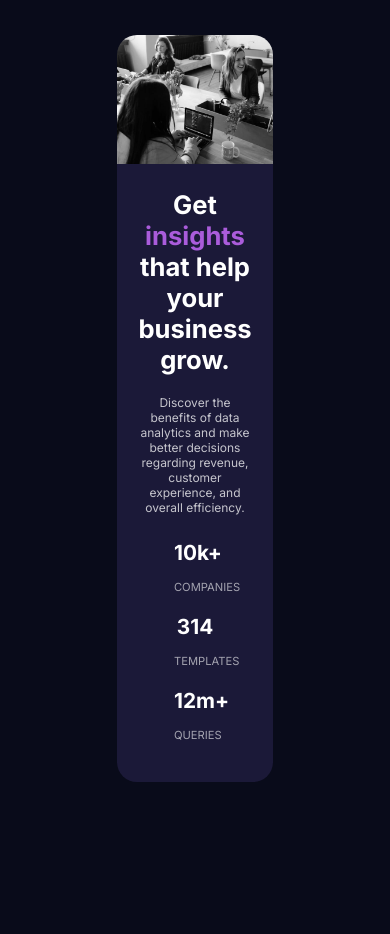
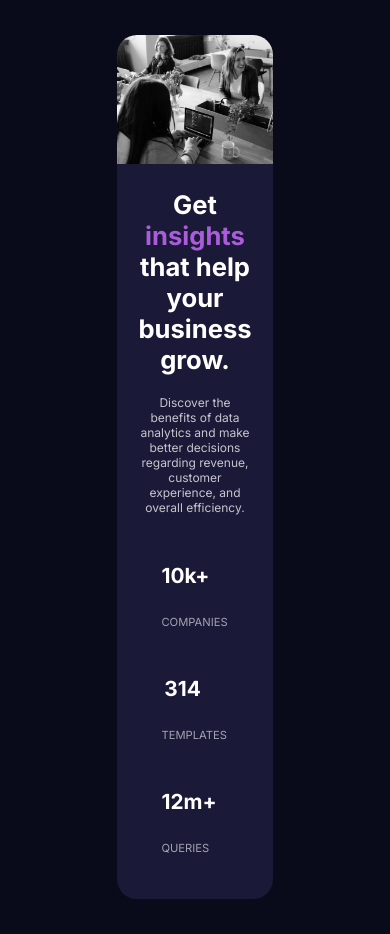
Before and after one commit to distephano30/stats-preview-card-component-main, a plain HTML site: page index.html in a window 390 px wide. Before the commit the page ends 844 px from the top, so only its background shows below. Drawn offline with Linux system fonts and the light colour scheme.

Commit message:
Update style.css

```diff
--- a/style.css
+++ b/style.css
@@ -30,7 +30,7 @@ img{
   width: 100%;
   padding: 0;
   max-width: 300px;
-  margin:70px auto 40px auto;
+  margin:70px 0 40px 0;
   font-weight: 700;
   color: hsl(0, 0%, 100%);
 }
@@ -44,13 +44,13 @@ p{
 }
 .highlight{
   color: hsla(0, 0%, 100%, 0.6);
-  margin: 0 auto;
   width: 30%;
   text-align: center;
+  margin-right: 25px;
 }
 .highlights{
   display: flex;
-  margin-top: 65px;
+  margin-top: 50px;
   width: 100%;
   margin-left: 0;
 }
@@ -58,14 +58,14 @@ p{
   color: hsl(0, 0%, 100%);
   font-size: 1.3rem;
   font-weight: 700;
-  margin: 5px auto;
-
 }
 .labels{
   font-weight: lighter;
   font-size: .7rem;
   text-transform: uppercase;
-  margin: 15px auto;
+}
+h4, h5{
+  text-align: left;
 }
 @media (max-width:1055px) {
   .carte{
@@ -95,5 +95,9 @@ p{
   .highlights{
     flex-direction: column;
     margin: 20px auto;
+    align-items: center;
+  }
+  h4, h5{
+    text-align: center;
   }
 }
```
